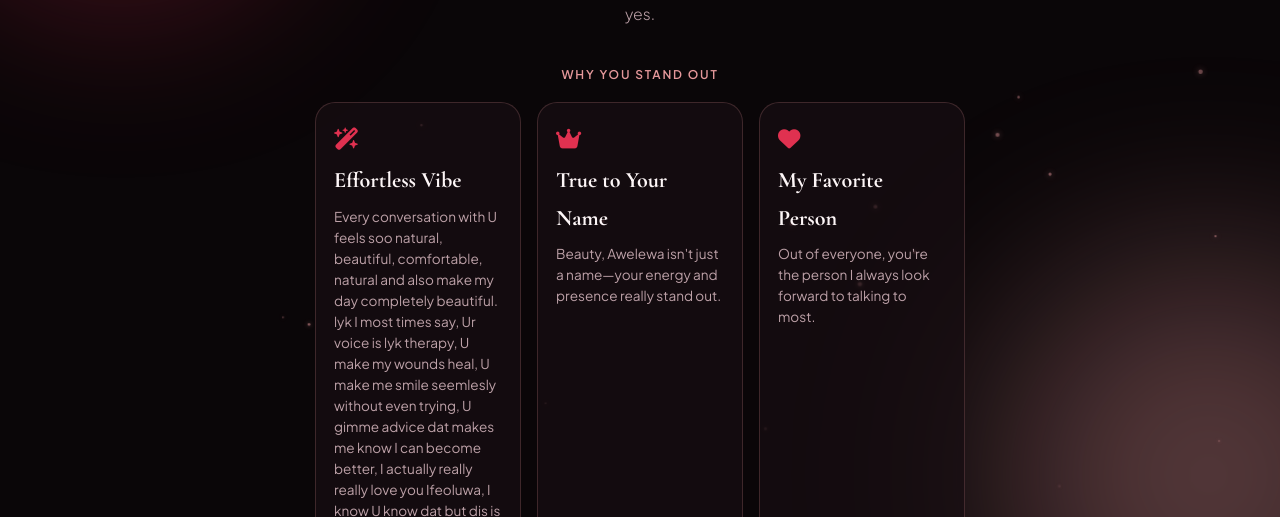
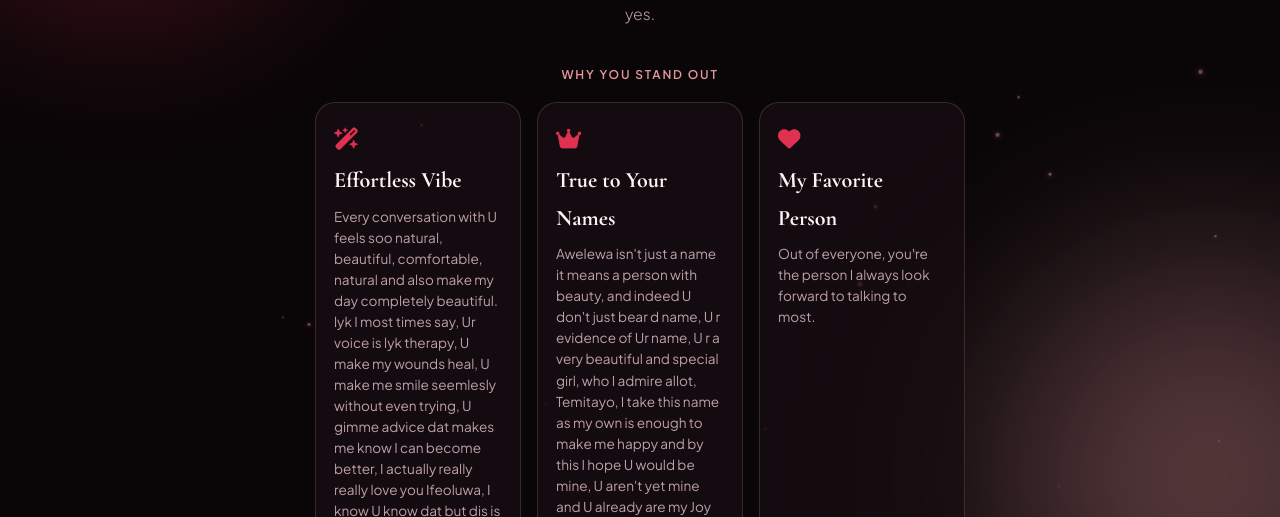
Before and after one commit to Oluwadamifayo/for-ifeoluwa, a plain HTML site: page index.html in a window 1280 px wide. Shown: the part 283-800 px from the top of the page. Drawn offline with nearby package versions, Linux system fonts and the light colour scheme.

Commit message:
Update second card with deep meaning of her names

```diff
--- a/index.html
+++ b/index.html
@@ -46,8 +46,8 @@
                 <div class="info-card">
                     <div class="card-glow"></div>
                     <i class="fa-solid fa-crown card-icon"></i>
-                    <h3>True to Your Name</h3>
-                    <p>Beauty, Awelewa isn't just a name—your energy and presence really stand out.</p>
+                    <h3>True to Your Names</h3>
+                    <p>Awelewa isn't just a name it means a person with beauty, and indeed U don't just bear d name, U r evidence of Ur name, U r a very beautiful and special girl, who I admire allot, Temitayo, I take this name as my own is enough to make me happy and by this I hope U would be mine, U aren't yet mine and U already are my Joy hw much more when you are mine. Moyosore, I would rejoice every day as long as U r mine, I would rejoice to the gift I have which is you it's soo amazing to be loved by someone lyk you. Omowunmi, I desire a child and that child is you although U aren't a child but U represent d child Ur name says, I desire to have you as mine, and I really hope U would be mine.</p>
                 </div>
                 <div class="info-card">
                     <div class="card-glow"></div>
```
